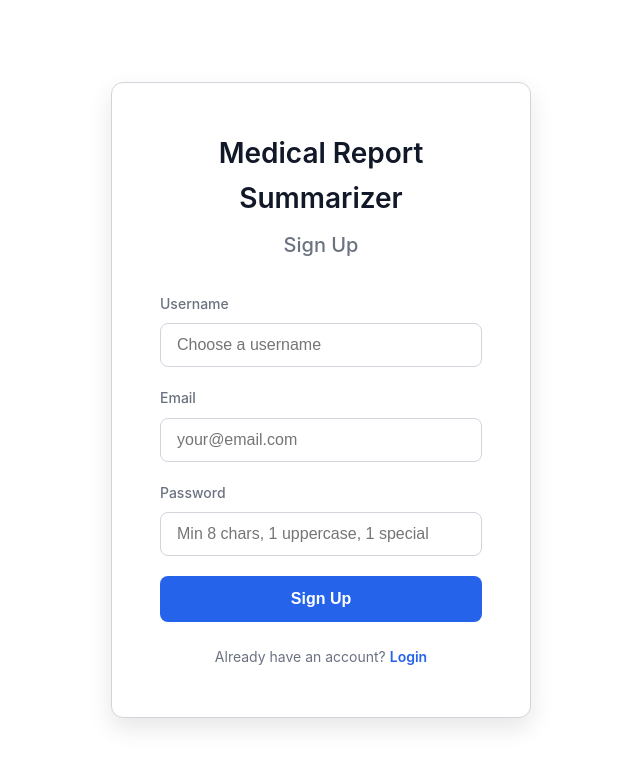
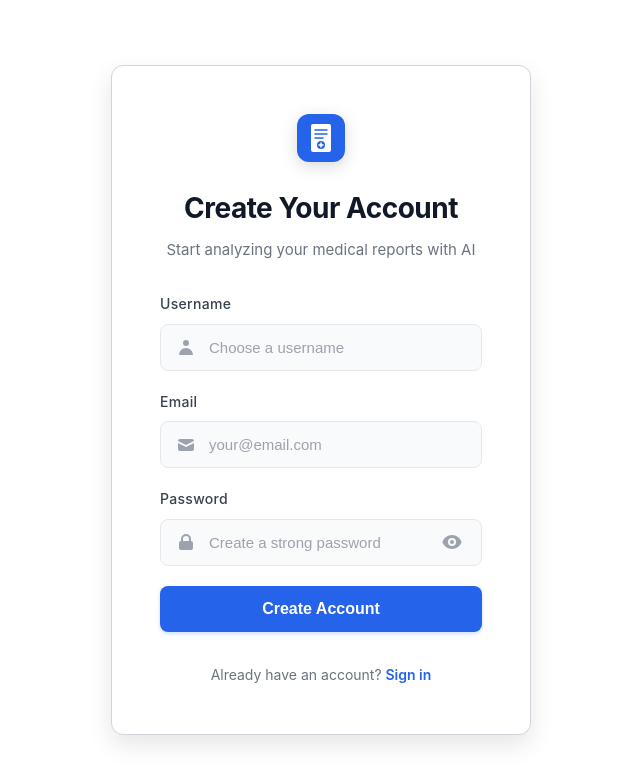
Before and after one commit to amangit2224/my-repo, a React (Create React App) app in the folder frontend/: page /signup in a window 1280 px wide. Shown: the top 784 px of the page, without its empty margins (319-959 px from the left). Built offline with nearby package versions, Linux system fonts and the light colour scheme.

Commit message:
✨ Enhanced login page with glassmorphic UI and MedLens branding su

```diff
--- a/frontend/src/pages/Signup.js
+++ b/frontend/src/pages/Signup.js
@@ -11,6 +11,7 @@ function Signup() {
   });
   const [error, setError] = useState('');
   const [loading, setLoading] = useState(false);
+  const [showPassword, setShowPassword] = useState(false);
   const [passwordStrength, setPasswordStrength] = useState({
     isValid: false,
     hasLength: false,
@@ -63,6 +64,9 @@ function Signup() {
       const validation = validatePassword(value);
       setPasswordStrength(validation);
     }
+
+    // Clear error when user starts typing
+    if (error) setError('');
   };
 
   const handleSubmit = async (e) => {
@@ -91,46 +95,117 @@ function Signup() {
   return (
     <div className="auth-container">
       <div className="auth-card">
-        <h1>Medical Report Summarizer</h1>
-        <h2>Sign Up</h2>
+        {/* Logo */}
+        <div className="login-logo">
+          <svg width="48" height="48" viewBox="0 0 48 48" fill="none" xmlns="http://www.w3.org/2000/svg">
+            <rect width="48" height="48" rx="12" fill="#2563EB"/>
+            {/* Document/Report */}
+            <rect x="14" y="10" width="20" height="28" rx="2" fill="white"/>
+            {/* Scanner lines effect */}
+            <line x1="18" y1="16" x2="30" y2="16" stroke="#2563EB" strokeWidth="1.5" strokeLinecap="round"/>
+            <line x1="18" y1="20" x2="30" y2="20" stroke="#2563EB" strokeWidth="1.5" strokeLinecap="round"/>
+            <line x1="18" y1="24" x2="26" y2="24" stroke="#2563EB" strokeWidth="1.5" strokeLinecap="round"/>
+            {/* Medical cross */}
+            <circle cx="24" cy="31" r="4" fill="#2563EB"/>
+            <path d="M24 29v4M22 31h4" stroke="white" strokeWidth="1.5" strokeLinecap="round"/>
+          </svg>
+        </div>
 
-        {error && <div className="error-message">{error}</div>}
+        {/* Header */}
+        <div className="login-header">
+          <h1>Create Your Account</h1>
+          <p>Start analyzing your medical reports with AI</p>
+        </div>
 
-        <form onSubmit={handleSubmit}>
-          <div className="form-group">
-            <label>Username</label>
+        {/* Error Message */}
+        {error && (
+          <div className="error-message">
+            <svg width="20" height="20" viewBox="0 0 20 20" fill="currentColor" style={{ flexShrink: 0 }}>
+              <path fillRule="evenodd" d="M10 18a8 8 0 100-16 8 8 0 000 16zM8.707 7.293a1 1 0 00-1.414 1.414L8.586 10l-1.293 1.293a1 1 0 101.414 1.414L10 11.414l1.293 1.293a1 1 0 001.414-1.414L11.414 10l1.293-1.293a1 1 0 00-1.414-1.414L10 8.586 8.707 7.293z" clipRule="evenodd"/>
+            </svg>
+            <span>{error}</span>
+          </div>
+        )}
+
+        {/* Form */}
+        <form onSubmit={handleSubmit} className="login-form">
+          {/* Username Field */}
+          <div className="form-field">
+            <label htmlFor="username">Username</label>
+            <div className="input-wrapper">
+              <svg className="input-icon" width="20" height="20" viewBox="0 0 20 20" fill="currentColor">
+                <path fillRule="evenodd" d="M10 9a3 3 0 100-6 3 3 0 000 6zm-7 9a7 7 0 1114 0H3z" clipRule="evenodd"/>
+              </svg>
               <input
+                id="username"
                 type="text"
                 name="username"
                 value={formData.username}
                 onChange={handleChange}
+                placeholder="Choose a username"
                 required
-              placeholder="Choose a username"
+                autoComplete="username"
               />
             </div>
+          </div>
 
-          <div className="form-group">
-            <label>Email</label>
+          {/* Email Field */}
+          <div className="form-field">
+            <label htmlFor="email">Email</label>
+            <div className="input-wrapper">
+              <svg className="input-icon" width="20" height="20" viewBox="0 0 20 20" fill="currentColor">
+                <path d="M2.003 5.884L10 9.882l7.997-3.998A2 2 0 0016 4H4a2 2 0 00-1.997 1.884z"/>
+                <path d="M18 8.118l-8 4-8-4V14a2 2 0 002 2h12a2 2 0 002-2V8.118z"/>
+              </svg>
               <input
+                id="email"
                 type="email"
                 name="email"
                 value={formData.email}
                 onChange={handleChange}
+                placeholder="your@email.com"
                 required
-              placeholder="your@email.com"
+                autoComplete="email"
               />
             </div>
+          </div>
 
-          <div className="form-group">
-            <label>Password</label>
+          {/* Password Field */}
+          <div className="form-field">
+            <label htmlFor="password">Password</label>
+            <div className="input-wrapper">
+              <svg className="input-icon" width="20" height="20" viewBox="0 0 20 20" fill="currentColor">
+                <path fillRule="evenodd" d="M5 9V7a5 5 0 0110 0v2a2 2 0 012 2v5a2 2 0 01-2 2H5a2 2 0 01-2-2v-5a2 2 0 012-2zm8-2v2H7V7a3 3 0 016 0z" clipRule="evenodd"/>
+              </svg>
               <input
-              type="password"
+                id="password"
+                type={showPassword ? 'text' : 'password'}
                 name="password"
                 value={formData.password}
                 onChange={handleChange}
+                placeholder="Create a strong password"
                 required
-              placeholder="Min 8 chars, 1 uppercase, 1 special"
+                autoComplete="new-password"
               />
+              <button
+                type="button"
+                className="password-toggle"
+                onClick={() => setShowPassword(!showPassword)}
+                tabIndex="-1"
+              >
+                {showPassword ? (
+                  <svg width="20" height="20" viewBox="0 0 20 20" fill="currentColor">
+                    <path fillRule="evenodd" d="M3.707 2.293a1 1 0 00-1.414 1.414l14 14a1 1 0 001.414-1.414l-1.473-1.473A10.014 10.014 0 0019.542 10C18.268 5.943 14.478 3 10 3a9.958 9.958 0 00-4.512 1.074l-1.78-1.781zm4.261 4.26l1.514 1.515a2.003 2.003 0 012.45 2.45l1.514 1.514a4 4 0 00-5.478-5.478z" clipRule="evenodd"/>
+                    <path d="M12.454 16.697L9.75 13.992a4 4 0 01-3.742-3.741L2.335 6.578A9.98 9.98 0 00.458 10c1.274 4.057 5.065 7 9.542 7 .847 0 1.669-.105 2.454-.303z"/>
+                  </svg>
+                ) : (
+                  <svg width="20" height="20" viewBox="0 0 20 20" fill="currentColor">
+                    <path d="M10 12a2 2 0 100-4 2 2 0 000 4z"/>
+                    <path fillRule="evenodd" d="M.458 10C1.732 5.943 5.522 3 10 3s8.268 2.943 9.542 7c-1.274 4.057-5.064 7-9.542 7S1.732 14.057.458 10zM14 10a4 4 0 11-8 0 4 4 0 018 0z" clipRule="evenodd"/>
+                  </svg>
+                )}
+              </button>
+            </div>
 
             {/* Password Strength Indicator */}
             {formData.password && (
@@ -153,18 +228,27 @@ function Signup() {
             )}
           </div>
 
+          {/* Submit Button */}
           <button
             type="submit"
             disabled={loading || (formData.password && !passwordStrength.isValid)}
-            className="btn-primary"
+            className="login-submit"
           >
-            {loading ? 'Creating account...' : 'Sign Up'}
+            {loading ? (
+              <>
+                <span className="button-spinner"></span>
+                Creating Account...
+              </>
+            ) : (
+              'Create Account'
+            )}
           </button>
         </form>
 
-        <p className="auth-link">
-          Already have an account? <Link to="/login">Login</Link>
-        </p>
+        {/* Login Link */}
+        <div className="login-signup">
+          Already have an account? <Link to="/login">Sign in</Link>
+        </div>
       </div>
     </div>
   );
```
Lines whose indentation alone changed are shown as unchanged.
